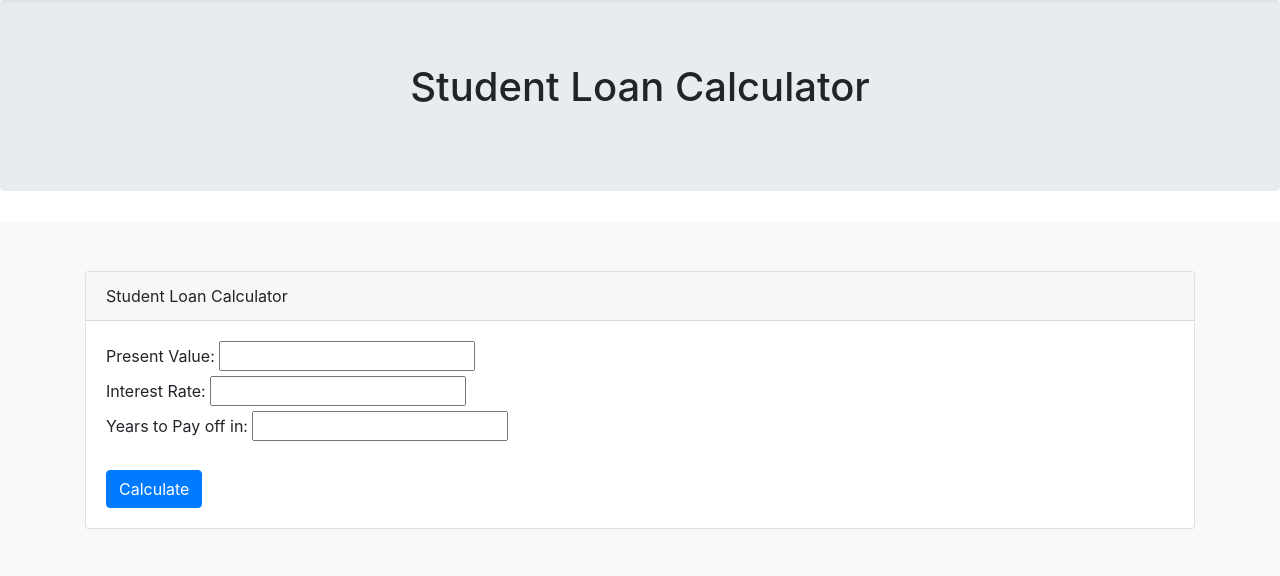
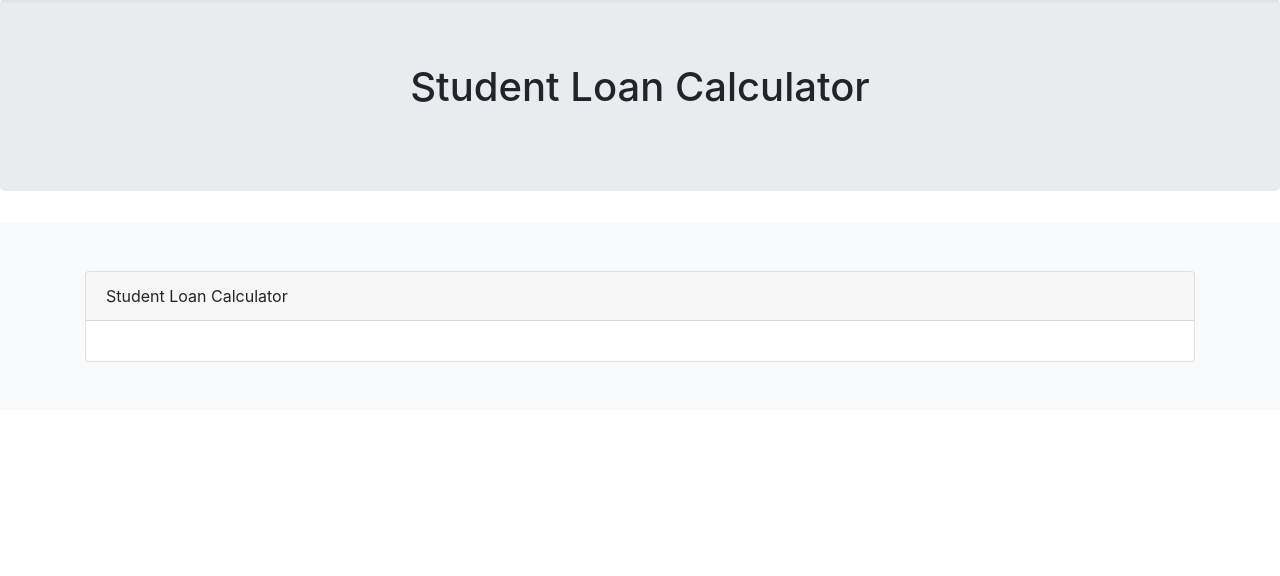
Before and after one commit to grplyler/lutech20201, a Flask app: page /calc in a window 1280 px wide. Shown: the part 57-633 px from the top of the page. Run offline with Flask 2, Linux system fonts and the light colour scheme; some libraries are stand-ins or nearby versions.

Commit message:
made starter template

```diff
--- a/flask_app/app.py
+++ b/flask_app/app.py
@@ -1,5 +1,7 @@
 from flask import Flask, escape, request, render_template
 
+
+# Create Flask App
 app = Flask(__name__)
 
 
@@ -14,30 +16,6 @@ def index():
 def calc():
     return render_template('calc.html')
 
-# Calculator Reults Page
-@app.route('/calc', methods=['POST'])
-def calc_results():
-
-    # Perform Loan Calculation
-    years = int(request.form['years'])
-    n = years * 12
-    interest = float(request.form['interest'])
-    i = interest / 12
-    PVa = int(request.form['present_value'])
-
-
-    monthly_payment = (i * PVa) / (1 - pow(1+i, -n))
-    monthly_payment = "{:.2f}".format(monthly_payment)
-
-    # Results
-    results = {
-        PVa: PVa,
-        interest: interest,
-        years: years,
-        monthly_payment: monthly_payment
-    }
-
-    return render_template('calc_results.html', monthly_payment=monthly_payment)
 
 if __name__ == "__main__":
     app.run(debug=True)
--- a/flask_app/templates/calc.html
+++ b/flask_app/templates/calc.html
@@ -21,24 +21,8 @@
                 </div>
                 <div class="card-body">
                     <form action="/calc" method="POST">
-                        <label for="pa">Present Value:</label>
-                        <input type="text" id="pv" name="present_value">
 
-                        <br>
-
-                        <label for="i">Interest Rate:</label>
-                        <input type="text" id="i" name="interest">
-
-                        <br>
-
-                        <label for="years">Years to Pay off in:</label>
-                        <input type="text" id="years" name="years">
-
-                        <br>
-                        <br>
-
-                        <button type="submit" class="btn btn-primary">Calculate</button>
-
+                      <!-- TOOD: Create Calculator Form -->
 
                     </form>
                 </div>
--- a/flask_app/templates/calc_results.html
+++ b/flask_app/templates/calc_results.html
@@ -20,10 +20,7 @@
                     Loan Calculation Results
                 </div>
                 <div class="card-body">
-                    Monthly Payment: {{ monthly_payment }}
-                    <br>
-                    <br>
-                    <a href="" class="btn btn-primary"><- Back</a>
+                   <!-- TODO: Display Calculation Results -->
                 </div>
             </div>
 
--- a/flask_app/templates/index.html
+++ b/flask_app/templates/index.html
@@ -4,7 +4,7 @@
 <section class="jumbotron text-center">
     <div class="container">
       <h1>LU Technology & Engineering Club 2020 Meeting 1</h1>
-      <p class="lead text-muted">Web Application & Tool Development with Python</p>
+      <p class="lead text-muted">Web Application & Financial Tool Development with Python</p>
       <p>
         <!-- <a href="#" class="btn btn-primary my-2">Main call to action</a>
         <a href="#" class="btn btn-secondary my-2">Secondary action</a> -->
```
